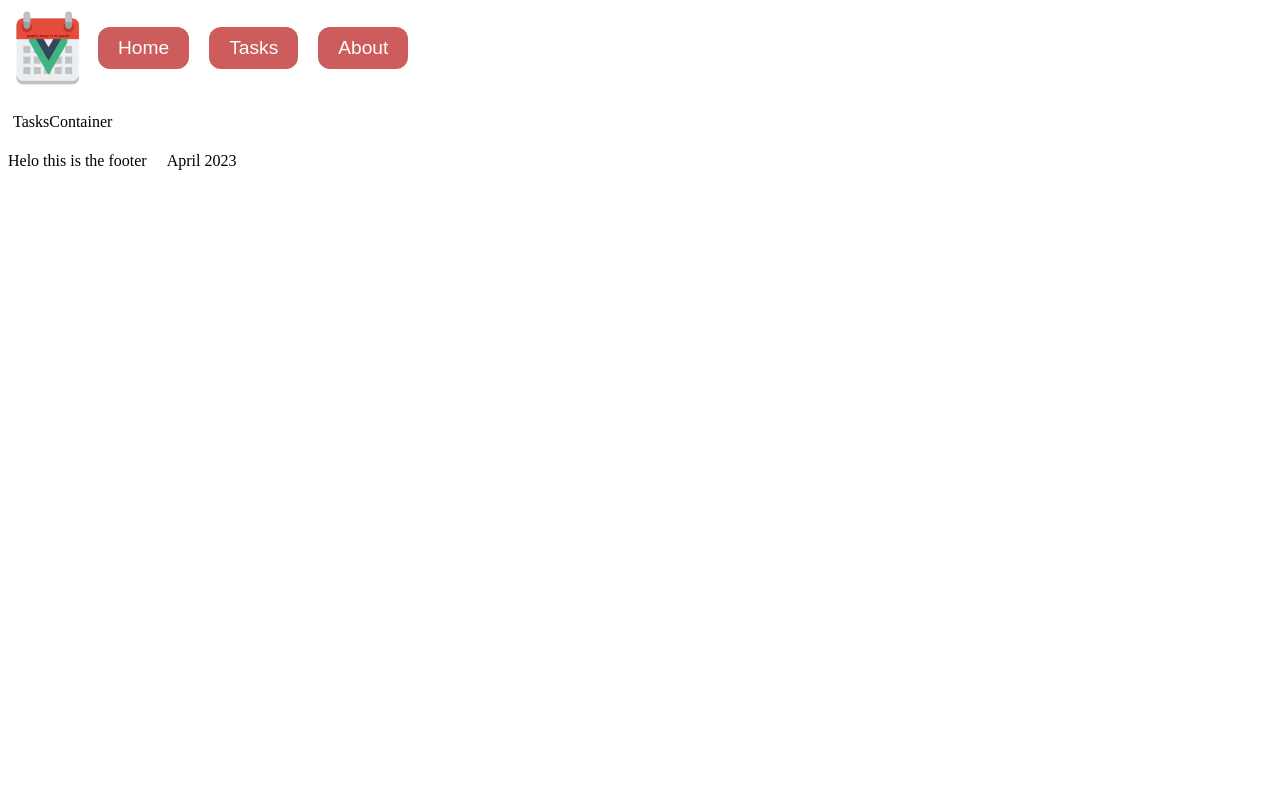
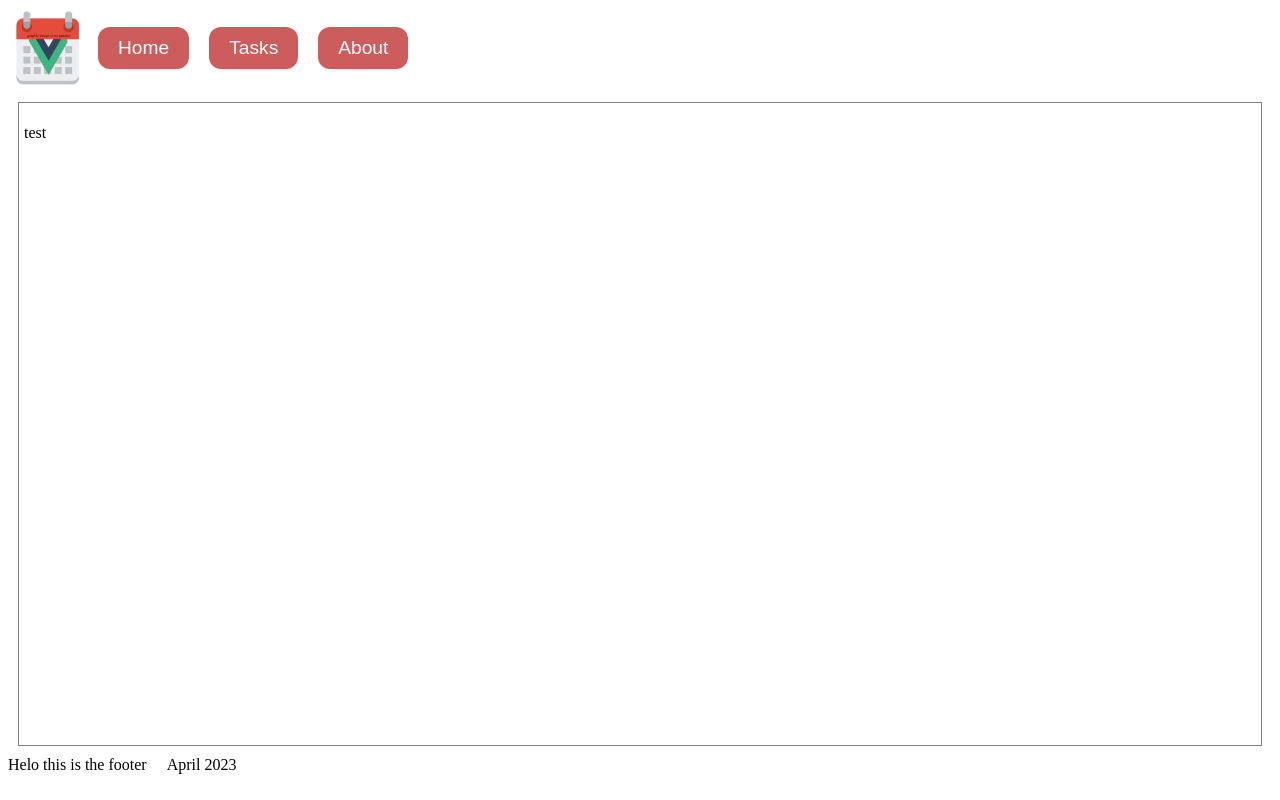
Before and after one commit to PerfectMach1ne/vCalendar__uni-se-prj, a Vue app in the folder vCalendar-frontend/: page /tasks in a window 1280 px wide. Built offline with nearby package versions, Linux system fonts and the light colour scheme.

Commit message:
feat+fix: Start implementing TaskPage component & fix some style bugs

```diff
--- a/vCalendar-frontend/src/components/containers/TasksContainer.vue
+++ /dev/null
@@ -1,21 +0,0 @@
-<script>
-export default {
-
-}
-</script>
-
-<template>
-  <div class="tasks__container">
-    <p>TasksContainer</p>
-  </div>
-</template>
-
-<style scoped>
-.tasks__container {
-  /* margin: 5px;
-  border: 1px solid gray;
-  padding: 5px;
-  width: 238px;
-  height: calc(57vh - 1vh); */
-}
-</style>
--- a/vCalendar-frontend/src/components/pages/AboutPage.vue
+++ b/vCalendar-frontend/src/components/pages/AboutPage.vue
@@ -33,7 +33,7 @@ export default {
   margin: 5px;
   border: 1px solid gray;
   padding: 5px;
-  width: 78.9vw; /* If it works, it works. */
+  width: 80vw; /* If it works, it works. */
   max-height: 56vh;
 }
 </style>
--- a/vCalendar-frontend/src/components/pages/TaskPage.vue
+++ b/vCalendar-frontend/src/components/pages/TaskPage.vue
@@ -1,13 +1,11 @@
 <script>
-import TasksContainer from '../containers/TasksContainer.vue';
 
-export default {
-    components: { TasksContainer }
-}
 </script>
 
 <template>
-  <TasksContainer/>
+  <div class="scrollbar">
+    <p>test</p>
+  </div>
 </template>
 
 <style>
--- a/vCalendar-frontend/src/views/TasksView.vue
+++ b/vCalendar-frontend/src/views/TasksView.vue
@@ -16,11 +16,11 @@ export default {
 
 <style scoped>
 @media (min-width: 1024px) {
-  .home {
-    min-height: 75vh; /* 75% viewport height */
-    display: flex;
-    flex-wrap: wrap;
-    align-content: flex-start;
+  .tasks {
+    margin: 5px;
+    border: 1px solid gray;
+    padding: 5px;
+    min-height: 79vh;
   }
 }
 </style>
```
